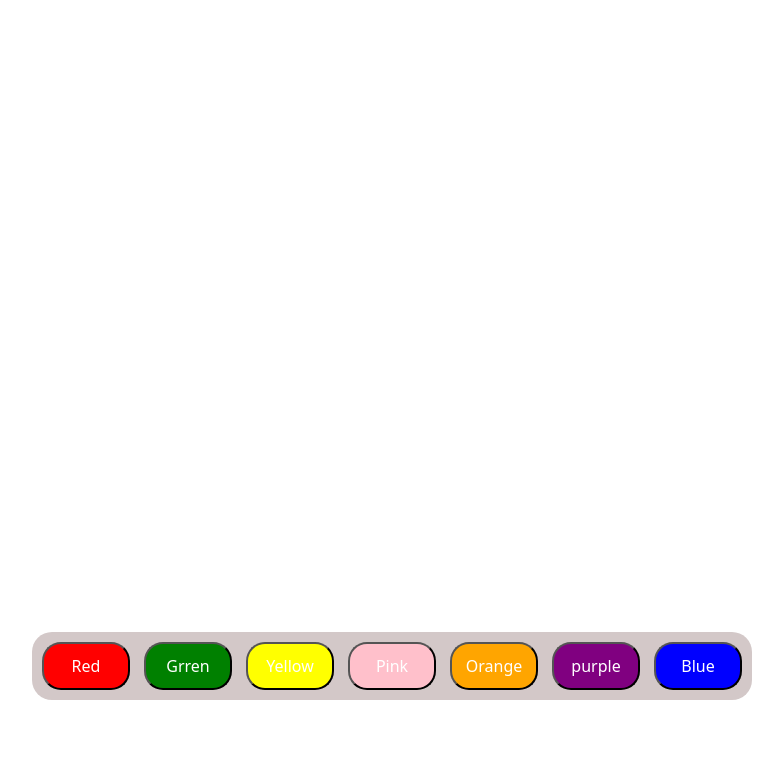
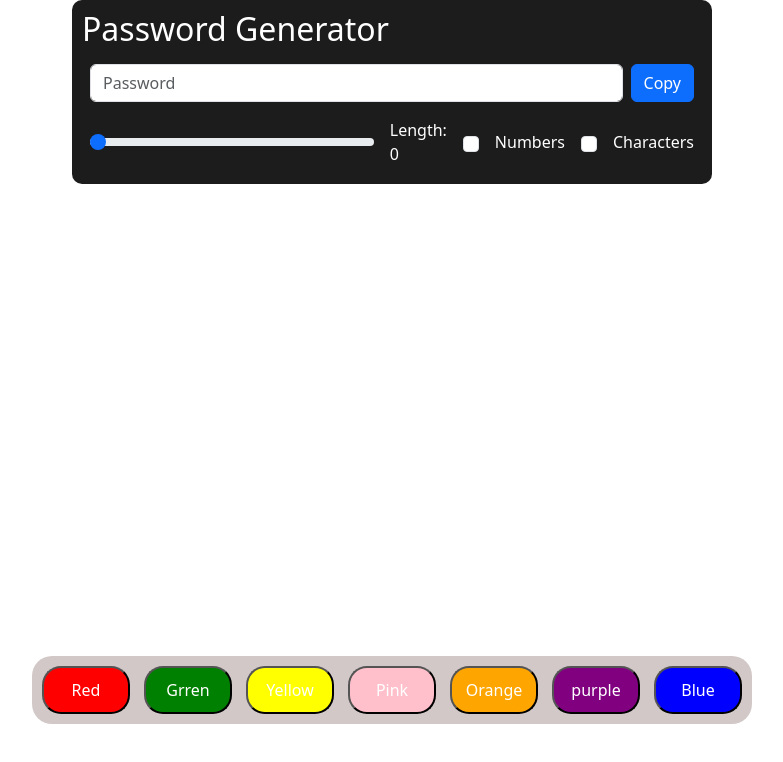
Before and after one commit to RudraUshashree/React_Password_Generetor_Project, a React (Create React App) app in the folder generate_password/: page / in a window 1280 px wide. Shown: the top 762 px of the page, without its empty margins (248-1031 px from the left). Built offline with nearby package versions, Linux system fonts and the light colour scheme.

Commit message:
Completed password generator task

```diff
--- a/generate_password/src/App.css
+++ b/generate_password/src/App.css
@@ -1,3 +1,29 @@
+.password-generator-main {
+  display: flex;
+  align-items: flex-end;
+  justify-content: center;
+}
+
+.password-generator-box {
+  max-width: 90%;
+  width: 50%;
+  background-color: rgb(29, 28, 28);
+  color: white;
+  margin: 0;
+  padding: 10px;
+  border-radius: 10px;
+}
+
+.full-screen {
+  display: flex;
+  align-items: flex-end;
+  justify-content: center;
+  min-height: 80vh;
+  padding-bottom: 100px;
+  margin: 0;
+  background: rgb(251, 251, 251);
+}
+
 .colorsDiv {
   display: flex;
   align-items: center;
@@ -7,16 +33,6 @@
   padding: 10px;
   border-radius: 20px;
   gap: 2%;
-}
-
-.full-screen {
-  display: flex;
-  align-items: flex-end;
-  justify-content: center;
-  min-height: 100vh;
-  padding-bottom: 100px;
-  margin: 0;
-  background: rgb(251, 251, 251);
 }
 
 .btnColor{
--- a/generate_password/src/App.js
+++ b/generate_password/src/App.js
@@ -1,11 +1,60 @@
-import { useState } from 'react';
+import { useCallback, useEffect, useRef, useState } from 'react';
 import './App.css';
 
 function App() {
   const [color, setColor] = useState("white");
+
+  const [length, setLength] = useState(0);
+  const [allowNumber, setAllowNumber] = useState(false);
+  const [allowChar, setAllowChar] = useState(false);
+  const [passwordInput, setPasswordInput] = useState("");
+
+  //useRef for password selection.
+  const passwordRef = useRef(null);
+
+  const copyPasswordToClipBoard = useCallback(() => {
+    passwordRef.current?.select();
+    window.navigator.clipboard.writeText(passwordInput);
+  }, [passwordInput])
+
+  const generatePassword = useCallback(() => {
+    let pass = "";
+    let alphabetsStr = "ABCDEFGHIJKLMNOPQRSTUVWXYZabcdefghijklmnopqrstuvwxyz";
+
+    if(allowNumber) alphabetsStr += '0123456789';
+    if(allowChar) alphabetsStr += '!~@#$%^&*(){}_+-=';
+
+    for(let i = 1; i <= length; i++) {
+      let char = Math.floor(Math.random() * alphabetsStr.length + 1);
+      pass += alphabetsStr.charAt(char)
+    }
+
+    setPasswordInput(pass);
+
+  }, [length, allowNumber, allowChar, setPasswordInput])
+
+  useEffect(() => {
+    generatePassword();
+  }, [length, allowNumber, allowChar, generatePassword])
+
   return (
     <>
-       <div className="full-screen" style={{backgroundColor:color}}>
+      <div className="password-generator-main">
+        <div className='password-generator-box'>
+          <h2>Password Generator</h2>
+          <div className='d-flex align-items-center p-2 gap-2'>
+            <input className='form-control' type="text" value={passwordInput} placeholder='Password' ref={passwordRef} readOnly/>
+            <button className='btn btn-primary' onClick={(e) => copyPasswordToClipBoard(e.target.value)}>Copy</button>
+          </div>
+          <div className='d-flex align-items-center p-2 gap-3'>
+            <input type="range" className="form-range" min="6" max="50" step="1" value={length} onChange={(e) => setLength(e.target.value)}/> <label>Length: {length}</label>
+            <input className="form-check-input" type="checkbox" value={allowNumber} onChange={() => {setAllowNumber((prev) => !prev)}}/> Numbers
+            <input className="form-check-input" type="checkbox" value={allowChar} onChange={() => {setAllowChar((prev) => !prev)}}/> Characters
+          </div>
+        </div>
+      </div>
+
+      <div className="full-screen" style={{backgroundColor:color}}>
         <div className="colorsDiv">
           <button className="btnColor" onClick={() => setColor("red")} style={{backgroundColor:"red"}}>Red</button>
           <button className="btnColor" onClick={() => setColor("green")} style={{backgroundColor:"green"}}>Grren</button>
```
